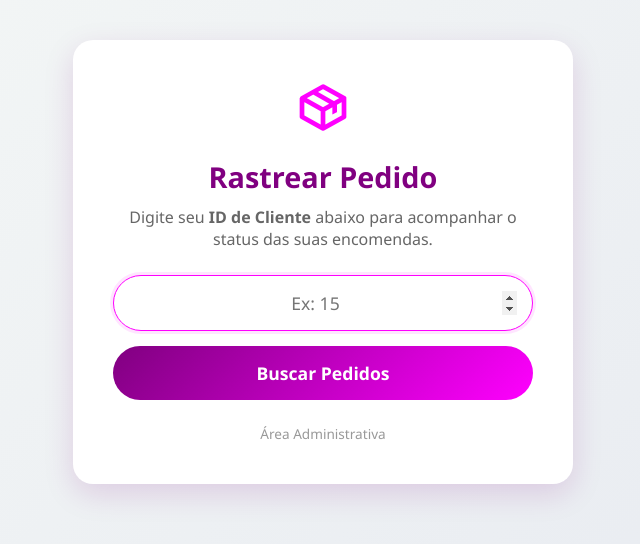
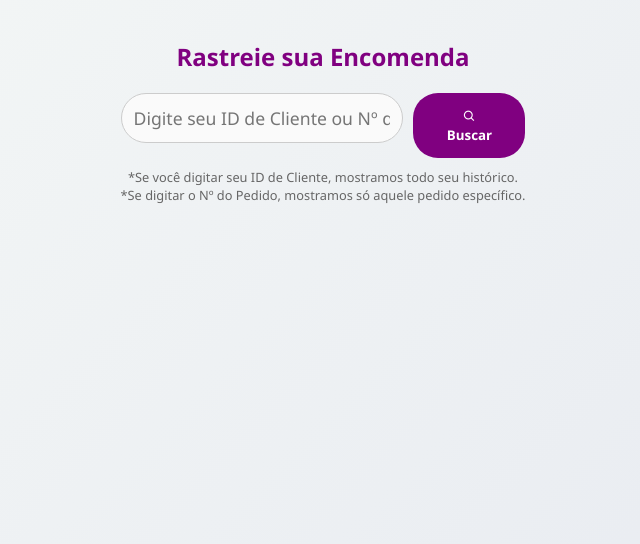
Before and after one commit to bruninhodeville-wq/atelie_vanda_araujo, a Flask app: page /acompanhar_pedidos in a window 1280 px wide. Shown: the top 544 px of the page, without its empty margins (317-957 px from the left). Run offline with Flask 3, Linux system fonts and the light colour scheme.

Commit message:
atualização acompnhar pedido

```diff
--- a/app.py
+++ b/app.py
@@ -226,23 +226,45 @@ def nova_senha():
 
 @app.route('/acompanhar_pedidos', methods=['GET', 'POST'])
 def acompanhar_pedidos():
-    # Rota PÚBLICA (Login não obrigatório)
+    # Rota liberada pra todo mundo, não precisa de login
     pedidos = []
     cliente_encontrado = None
+    aviso = None # Só pra controlar msg de erro se não achar nada
 
     if request.method == 'POST':
-        termo = request.form.get('cliente_id')
+        # Pega o que a pessoa digitou no campo de busca
+        termo = request.form.get('termo_busca')
 
+        # Só processa se for número, pq nossos IDs são todos numéricos
         if termo and termo.isdigit():
-            cliente_encontrado = Cliente.query.get(int(termo))
+            id_buscado = int(termo)
+
+            # 1ª Tentativa: Vamo ver se existe um CLIENTE com esse código
+            cliente_encontrado = Cliente.query.get(id_buscado)
+
             if cliente_encontrado:
+                # Opa, achou o cliente! Puxa a capivara completa de pedidos dele
+                # Ordenando do mais novo pro mais velho
                 pedidos = Pedido.query.filter_by(cliente_id=cliente_encontrado.id).order_by(Pedido.id.desc()).all()
                 if not pedidos:
-                    flash('Você ainda não possui pedidos registrados.', 'info')
+                    flash(f'O cliente {cliente_encontrado.nome} foi encontrado, mas não tem pedidos ainda.', 'info')
+
             else:
-                flash('Cliente não encontrado com este ID.', 'danger')
+                # Não era cliente... então tenta ver se é o número direto do PEDIDO
+                pedido_unico = Pedido.query.get(id_buscado)
+
+                if pedido_unico:
+                    # Achou! Coloca ele numa lista (mesmo sendo um só) pro HTML conseguir ler igual
+                    pedidos = [pedido_unico]
+                    # Truque: recupera o dono desse pedido pra mostrar o nome na tela
+                    cliente_encontrado = pedido_unico.cliente
+                else:
+                    # É, não achou nem cliente nem pedido com esse número
+                    flash('Não encontramos nenhum Cliente e nenhum Pedido com esse número.', 'warning')
+
         else:
-            flash('Por favor, digite um ID válido (apenas números).', 'warning')
+            # Se o cara digitou letra ou deixou vazio
+            flash('Por favor, digite apenas números no campo de busca.', 'warning')
 
     return render_template('acompanhar_pedido.html', pedidos=pedidos, cliente=cliente_encontrado)
 
--- a/templates/acompanhar_pedido.html
+++ b/templates/acompanhar_pedido.html
@@ -89,31 +89,28 @@
 </head>
 <body>
 
-    <div class="search-card">
-        <div style="margin-bottom: 20px;">
-            <i class='bx bx-package' style="font-size: 3.5rem; color: var(--magenta-neon);"></i>
-        </div>
-        <h1>Rastrear Pedido</h1>
-        <p>Digite seu <b>ID de Cliente</b> abaixo para acompanhar o status das suas encomendas.</p>
+    <div class="search-box" style="max-width: 500px; margin: 0 auto; text-align: center;">
+    <h2 style="color: #800080; margin-bottom: 20px;">Rastreie sua Encomenda</h2>
 
-        {% with messages = get_flashed_messages(with_categories=true) %}
-            {% if messages %}
-                {% for category, message in messages %}
-                    <div style="padding: 10px; border-radius: 8px; margin-bottom: 15px; background: #ffebee; color: #c62828; border: 1px solid #ffcdd2;">
-                        {{ message }}
-                    </div>
-                {% endfor %}
-            {% endif %}
-        {% endwith %}
+    <form method="POST" action="/acompanhar_pedidos" style="display: flex; gap: 10px; justify-content: center;">
 
-        <form method="POST">
-            <input type="number" name="cliente_id" placeholder="Ex: 15" required autofocus>
-            <button type="submit" class="btn-track">Buscar Pedidos</button>
-        </form>
+        <input type="text"
+               name="termo_busca"
+               placeholder="Digite seu ID de Cliente ou Nº do Pedido"
+               required
+               style="padding: 12px; border-radius: 25px; border: 1px solid #ccc; width: 70%;">
 
-        <br>
-        <a href="/login" style="font-size: 0.85rem; color: #999; text-decoration: none;">Área Administrativa</a>
-    </div>
+        <button type="submit"
+                style="padding: 12px 25px; border-radius: 25px; border: none; background: #800080; color: white; cursor: pointer; font-weight: bold;">
+            <i class='bx bx-search'></i> Buscar
+        </button>
+    </form>
+
+    <p style="font-size: 0.8rem; color: #666; margin-top: 10px;">
+        *Se você digitar seu ID de Cliente, mostramos todo seu histórico. <br>
+        *Se digitar o Nº do Pedido, mostramos só aquele pedido específico.
+    </p>
+</div>
 
     {% if cliente %}
     <div class="results-card">
```
